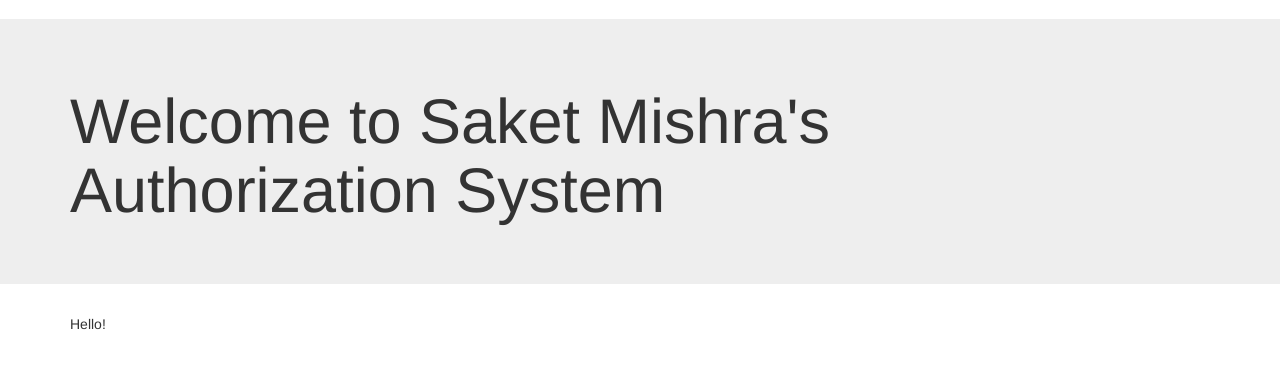
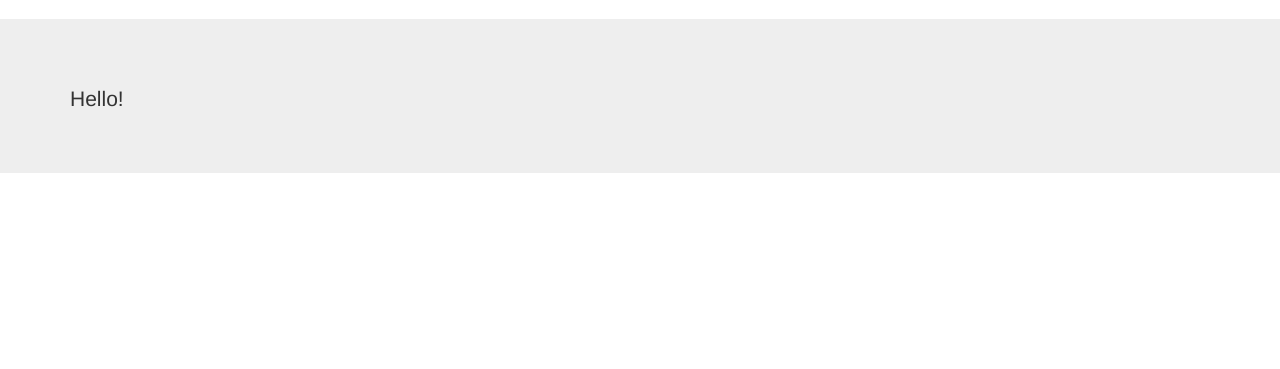
Before and after one commit to saket-mishra/django-authorization, a Django app: template templates/home.html in a window 1280 px wide. Shown: the part 51-420 px from the top of the page. Run offline with Django 3.2, Linux system fonts and the light colour scheme; the template is opened without the code that fills it, so the values that code supplies are empty; some libraries are stand-ins or nearby versions.

Commit message:
finalcommit

```diff
--- a/templates/home.html
+++ b/templates/home.html
@@ -1,7 +1,7 @@
 {% extends 'layouts/base.html' %}
 
-{% block headline %}<h1>Welcome to Saket Mishra's Authorization System</h1>{% endblock headline %}
+{% block headline %}<h1><p>Hello{% if user.is_authenticated %} {{ user.username }} Welcome to Saket Mishra's authentication system{% endif %}!</p></h1>{% endblock headline %}
 
 {% block content %}
-<p>Hello{% if user.is_authenticated %} {{ user.username }}{% endif %}!</p>
+
 {% endblock %}
```
